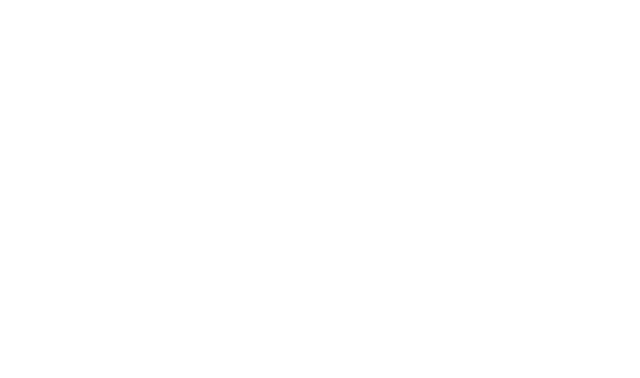
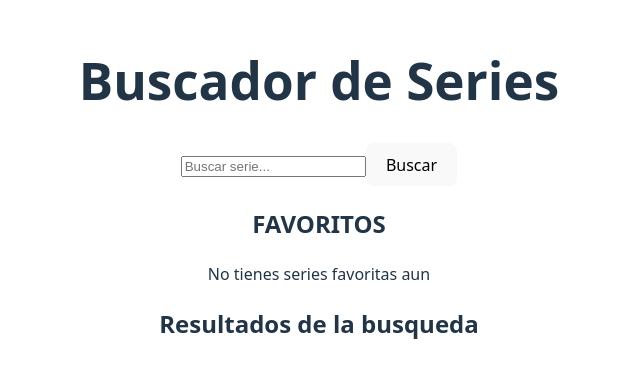
Before and after one commit to Martix-88/practica1-tvMaze-MDLPS, a React (Vite) app: page / in a window 1280 px wide. Shown: the part 210-588 px from the top of the page, without its empty margins (321-961 px from the left). Built offline with nearby package versions, Linux system fonts and the light colour scheme.

Commit message:
FEAT: App.jsx V1 Creado el contenido de App.jsx

```diff
--- a/src/App.jsx
+++ b/src/App.jsx
@@ -1,5 +1,74 @@
+import { useState } from 'react';
 import './App.css';
 
-function App() {}
+import BarraBusqueda from './components/BarraBusqueda.jsx';
+import DetalleSerie from './components/DetalleSerie.jsx';
+import ListaSeries from './components/ListaSeries.jsx';
+import ListaFavorita from './components/ListaFavorita.jsx';
+
+function App() {
+    const [series, setSeries] = useState([]); // Resultados de la búsqueda
+    const [serieSeleccionada, setSerieSeleccionada] = useState(null);
+    const [favoritos, setFavoritos] = useState([]);
+
+    //Busco en la API de TV Maze
+    const handleSearch = async (texto) => {
+        if (!texto || texto === '') return;
+
+        const res = await fetch(
+            `https://api.tvmaze.com/search/shows?q=${texto}`
+        );
+        const data = await res.json();
+
+        setSeries(data.map((item) => item.show));
+    };
+
+    //Añadir o quitar un favorito
+    const toggleFavorite = (serie) => {
+        const existe = favoritos.some((fav) => fav.id === serie.id);
+
+        if (existe) {
+            setFavoritos(favoritos.filter((fav) => fav.id !== serie.id));
+        } else {
+            setFavoritos([...favoritos, serie]);
+        }
+    };
+
+    return (
+        <div className="app-contenedor">
+            <h1 className="titulo-app">Buscador de Series</h1>
+
+            {/* Barra de busqueda */}
+            <BarraBusqueda onSearch={handleSearch} />
+
+            {/* Lista Favoritos */}
+            <ListaFavorita
+                favoritos={favoritos}
+                onToggleFavorite={toggleFavorite}
+                onViewDetails={setSerieSeleccionada}
+            />
+
+            {/* Resultados */}
+            <ListaSeries
+                series={series}
+                favoritos={favoritos}
+                onToggleFavorite={toggleFavorite}
+                onViewDetails={setSerieSeleccionada}
+            />
+
+            {/* Detalle de la serie */}
+            {serieSeleccionada && (
+                <DetalleSerie
+                    serieId={serieSeleccionada.id}
+                    esFavorito={favoritos.some(
+                        (f) => f.id === serieSeleccionada.id
+                    )}
+                    onToggleFavorite={toggleFavorite}
+                    onClose={() => setSerieSeleccionada(null)}
+                />
+            )}
+        </div>
+    );
+}
 
 export default App;
```
